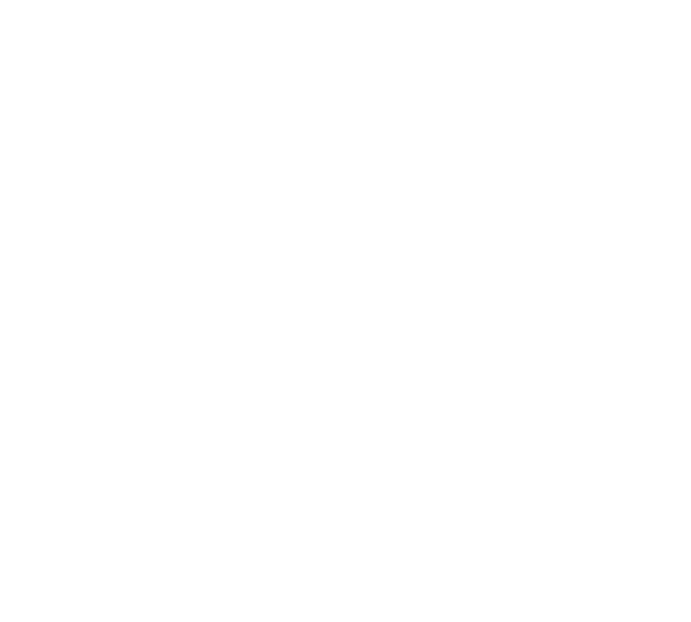
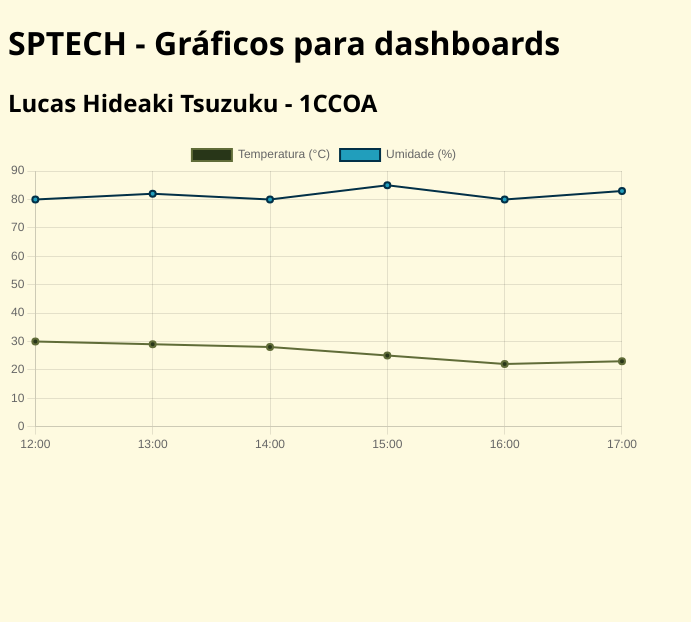
Before and after one commit to LucasTsuzuku-SPTECH/2025-04-09_PI_ChartJS, a plain HTML site: page index.html in a window 1280 px wide. Shown: the whole page, without its empty margins (0-691 px from the left). Drawn offline with nearby package versions, Linux system fonts and the light colour scheme.

Commit message:
feat: grafico 1

```diff
--- a/index.html
+++ b/index.html
@@ -4,6 +4,51 @@
     <meta charset="UTF-8" />
     <meta name="viewport" content="width=device-width, initial-scale=1.0" />
     <title>Chart JS</title>
+    <link rel="stylesheet" href="style.css" />
+    <script src="https://cdn.jsdelivr.net/npm/chart.js"></script>
   </head>
-  <body></body>
+  <body>
+    <h1>SPTECH - Gráficos para dashboards</h1>
+    <h2>Lucas Hideaki Tsuzuku - 1CCOA</h2>
+    <section>
+      <div class="grafico" id="div_grafico1">
+        <canvas id="can_grafico1"></canvas>
+      </div>
+      <div class="grafico" id="div_grafico2">
+        <canvas id="can_grafico1"></canvas>
+      </div>
+    </section>
+  </body>
+  <script>
+    const grafico1 = document.getElementById("can_grafico1");
+    new Chart(grafico1, {
+      type: "line",
+      data: {
+        labels: ["12:00", "13:00", "14:00", "15:00", "16:00", "17:00"],
+        datasets: [
+          {
+            label: "Temperatura (°C)",
+            data: [30, 29, 28, 25, 22, 23],
+            borderWidth: 2,
+            backgroundColor: "#283618",
+            borderColor: "#606c38",
+          },
+          {
+            label: "Umidade (%)",
+            data: [80, 82, 80, 85, 80, 83],
+            borderWidth: 2,
+            backgroundColor: "#219ebc",
+            borderColor: "#023047",
+          },
+        ],
+      },
+      options: {
+        scales: {
+          y: {
+            beginAtZero: true,
+          },
+        },
+      },
+    });
+  </script>
 </html>
--- /dev/null
+++ b/style.css
@@ -0,0 +1,14 @@
+body {
+  background-color: #fefae0;
+  font-family: "Segoe UI", Tahoma, Geneva, Verdana, sans-serif;
+}
+
+section {
+  display: flex;
+}
+
+.grafico {
+  position: relative;
+  height: 60vh;
+  width: 60vw;
+}
```
Also changed, not shown: 1 other file.
